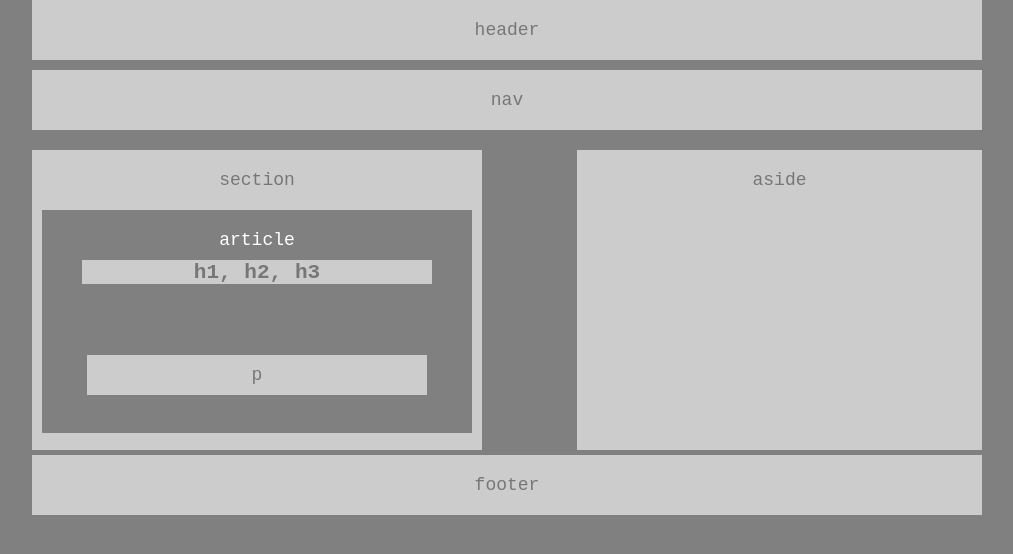
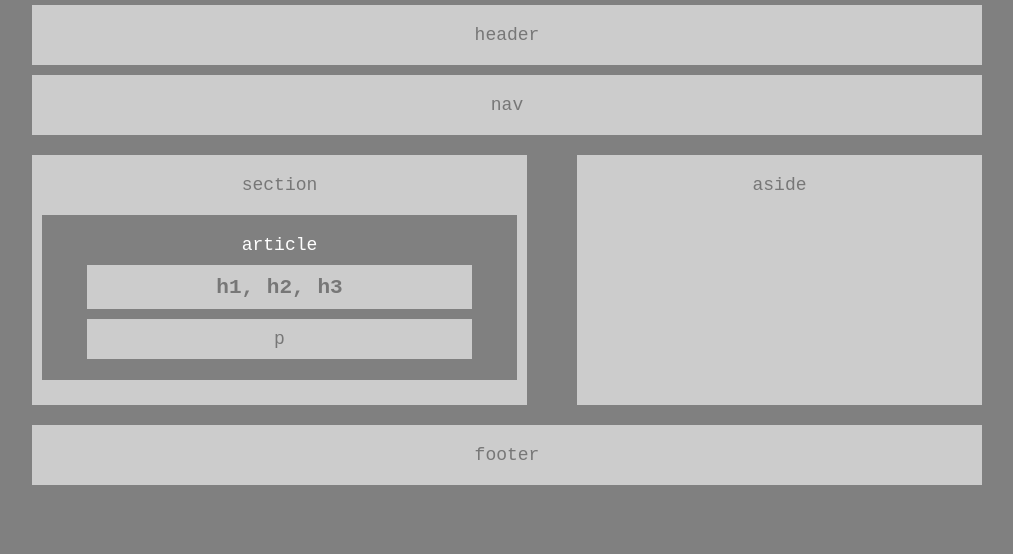
Before and after one commit to kramrock/HW-Wireframe, a plain HTML site: page index.html in a window 1280 px wide. Shown: the whole page, without its empty margins (133-1146 px from the left). Drawn offline with Linux system fonts and the light colour scheme.

Commit message:
changed margins, box sizes for section and h3

```diff
--- a/style.css
+++ b/style.css
@@ -15,6 +15,7 @@ header {
     background: #ccc;
     padding: 20px;
     margin-bottom: 10px;
+    margin-top: 5px;
 }
 nav {
     background: #ccc;
@@ -25,40 +26,42 @@ nav {
 section {
     background: #ccc;
     float: left;
-    width: 450px;
-    height: 300px;
-    margin-bottom: 5px;
+    width: 495px;
+    height: 250px;
+    margin-bottom: 20px;
 }
 article {
     background: gray;
     color: white;
-
     margin-left: 10px;
     margin-right: 10px;
     margin-bottom: 5px;
     padding: 20px;
+    height: 125px;
 }
 aside {
     background: #ccc;
     float: right;
     width: 405px;
-    height: 300px;
-    margin-bottom: 5px;
+    height: 250px;
+    margin-bottom: 20px;
 }
 h3 {
     background: #ccc;
     margin-top: 10px;
-    margin-left: 20px;
-    margin-right: 20px;
-    width: auto;
+    margin-bottom: 10px;
     background: #ccc;
     color: #777;
+    padding: 10px;
+    width: 95%px;
 }
 p {
     margin-top: 10px;
+    margin-bottom: 30px;
     padding: 10px;
     background: #ccc;
     color: #777;
+    width: 95%px;
 }
 footer {
 
```
Also changed, not shown: index.html (+1 -1 lines).
